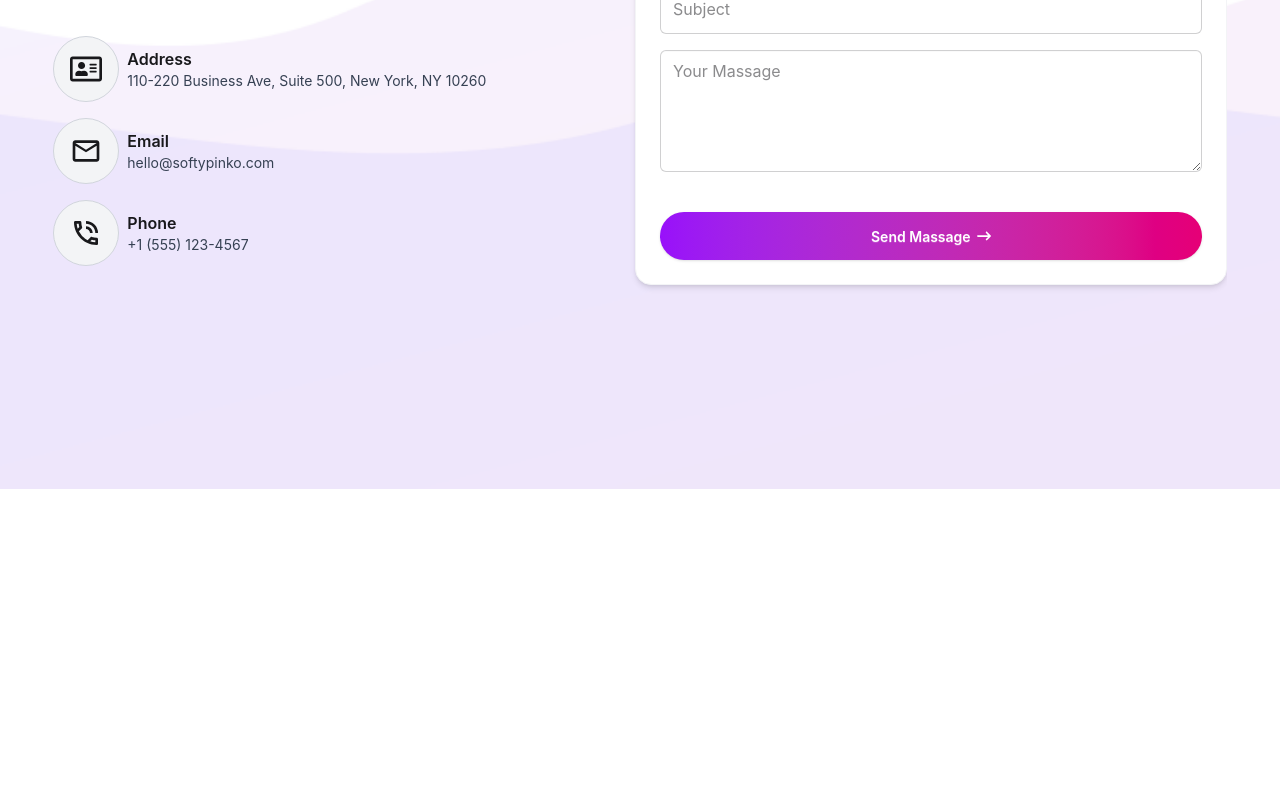
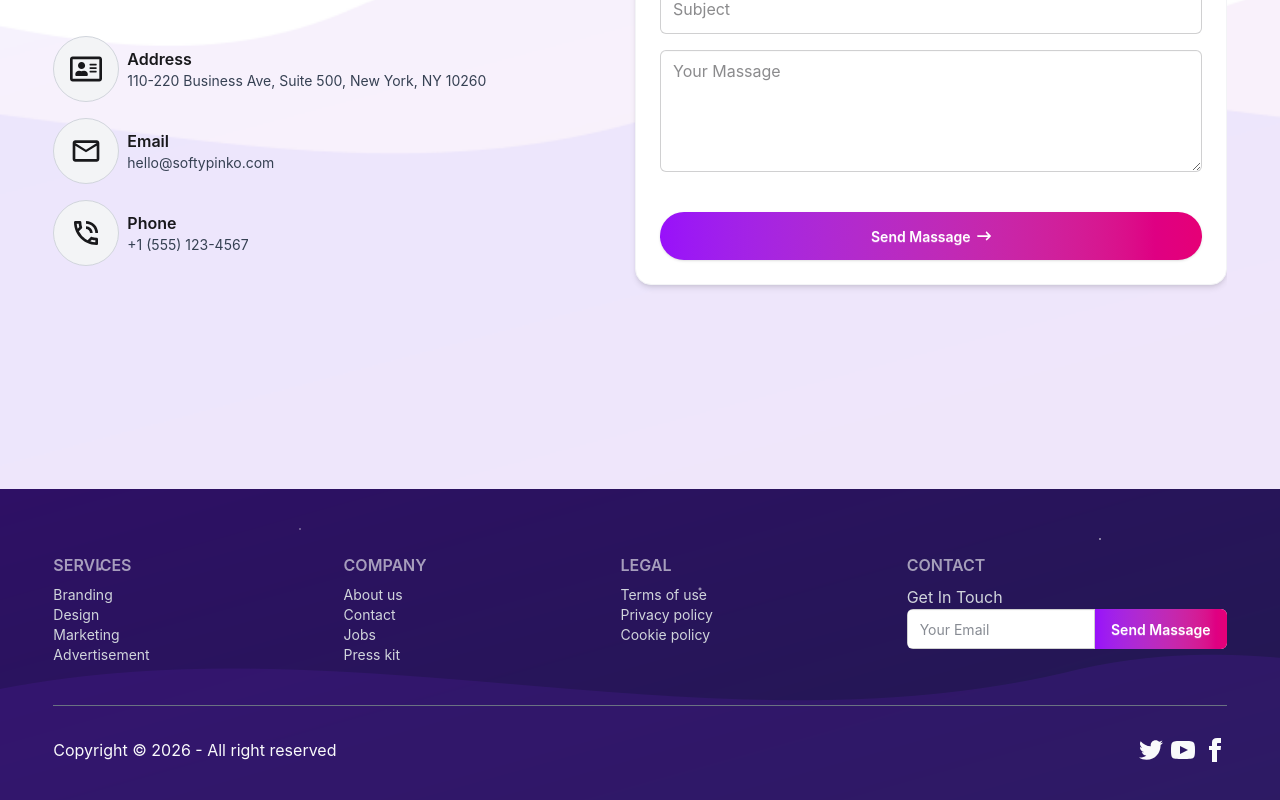
Before and after one commit to sayedrkhalid-dev/softy-pinko, a React (Vite) app: page / in a window 1280 px wide. Shown: the part 3319-4119 px from the top of the page. Before the commit the page ends 3808 px from the top, so only its background shows below. Built offline with nearby package versions, Linux system fonts and the light colour scheme.

Commit message:
Add footer feature
 - Add multiline column

 - Add social media links logo but not add any live real links

 - Add copyright message

```diff
--- a/src/App.jsx
+++ b/src/App.jsx
@@ -11,6 +11,7 @@
 import About from "./components/About/About";
 import Pricing from "./components/Pricing/Pricing";
 import Contact from "./components/Contact/Contact";
+import Footer from "./components/Footer/Footer";
 
 const App = () => {
   return (
@@ -22,6 +23,7 @@
       <Services services={services} />
       <Pricing pricing={pricing} />
       <Contact contacts={contacts} />
+      <Footer />
     </>
   );
 };
--- /dev/null
+++ b/src/components/Footer/Footer.jsx
@@ -0,0 +1,99 @@
+import bg from "../../assets/bg-dark.png";
+
+const Footer = () => {
+  return (
+    <footer style={{ backgroundImage: `url(${bg})` }} className="">
+      <div className="w-full max-w-11/12 mx-auto py-16">
+        <div className="text-gray-50 flex justify-between">
+          <nav className="flex flex-col">
+            <h6 className="footer-title">Services</h6>
+            <a className="link link-hover text-sm text-gray-300">Branding</a>
+            <a className="link link-hover text-sm text-gray-300">Design</a>
+            <a className="link link-hover text-sm text-gray-300">Marketing</a>
+            <a className="link link-hover text-sm text-gray-300">
+              Advertisement
+            </a>
+          </nav>
+          <nav className="flex flex-col">
+            <h6 className="footer-title">Company</h6>
+            <a className="link link-hover text-sm text-gray-300">About us</a>
+            <a className="link link-hover text-sm text-gray-300">Contact</a>
+            <a className="link link-hover text-sm text-gray-300">Jobs</a>
+            <a className="link link-hover text-sm text-gray-300">Press kit</a>
+          </nav>
+          <nav className="flex flex-col">
+            <h6 className="footer-title">Legal</h6>
+            <a className="link link-hover text-sm text-gray-300">
+              Terms of use
+            </a>
+            <a className="link link-hover text-sm text-gray-300">
+              Privacy policy
+            </a>
+            <a className="link link-hover text-sm text-gray-300">
+              Cookie policy
+            </a>
+          </nav>
+          <form>
+            <h6 className="footer-title">Contact</h6>
+            <fieldset className="w-80">
+              <label className="text-gray-300">Get In Touch</label>
+              <div className="join rounded-md overflow-hidden">
+                <input
+                  type="text"
+                  placeholder="Your Email"
+                  className="input input-bordered join-item text-gray-900"
+                />
+                <button className="btn border-0 bg-linear-to-r from-purple-600 to-pink-600 text-white py-2 shadow">
+                  Send Massage
+                </button>
+              </div>
+            </fieldset>
+          </form>
+        </div>
+
+        <div className="mt-10 pt-8 border-t border-t-gray-500 text-gray-50 flex justify-between">
+          <aside className="grid-flow-col items-center">
+            <p>Copyright © {new Date().getFullYear()} - All right reserved</p>
+          </aside>
+          <div className="flex items-center gap-2">
+            <a>
+              <svg
+                xmlns="http://www.w3.org/2000/svg"
+                width="24"
+                height="24"
+                viewBox="0 0 24 24"
+                className="fill-current"
+              >
+                <path d="M24 4.557c-.883.392-1.832.656-2.828.775 1.017-.609 1.798-1.574 2.165-2.724-.951.564-2.005.974-3.127 1.195-.897-.957-2.178-1.555-3.594-1.555-3.179 0-5.515 2.966-4.797 6.045-4.091-.205-7.719-2.165-10.148-5.144-1.29 2.213-.669 5.108 1.523 6.574-.806-.026-1.566-.247-2.229-.616-.054 2.281 1.581 4.415 3.949 4.89-.693.188-1.452.232-2.224.084.626 1.956 2.444 3.379 4.6 3.419-2.07 1.623-4.678 2.348-7.29 2.04 2.179 1.397 4.768 2.212 7.548 2.212 9.142 0 14.307-7.721 13.995-14.646.962-.695 1.797-1.562 2.457-2.549z"></path>
+              </svg>
+            </a>
+            <a>
+              <svg
+                xmlns="http://www.w3.org/2000/svg"
+                width="24"
+                height="24"
+                viewBox="0 0 24 24"
+                className="fill-current"
+              >
+                <path d="M19.615 3.184c-3.604-.246-11.631-.245-15.23 0-3.897.266-4.356 2.62-4.385 8.816.029 6.185.484 8.549 4.385 8.816 3.6.245 11.626.246 15.23 0 3.897-.266 4.356-2.62 4.385-8.816-.029-6.185-.484-8.549-4.385-8.816zm-10.615 12.816v-8l8 3.993-8 4.007z"></path>
+              </svg>
+            </a>
+            <a>
+              <svg
+                xmlns="http://www.w3.org/2000/svg"
+                width="24"
+                height="24"
+                viewBox="0 0 24 24"
+                className="fill-current"
+              >
+                <path d="M9 8h-3v4h3v12h5v-12h3.642l.358-4h-4v-1.667c0-.955.192-1.333 1.115-1.333h2.885v-5h-3.808c-3.596 0-5.192 1.583-5.192 4.615v3.385z"></path>
+              </svg>
+            </a>
+          </div>
+        </div>
+      </div>
+    </footer>
+  );
+};
+
+export default Footer;
```
